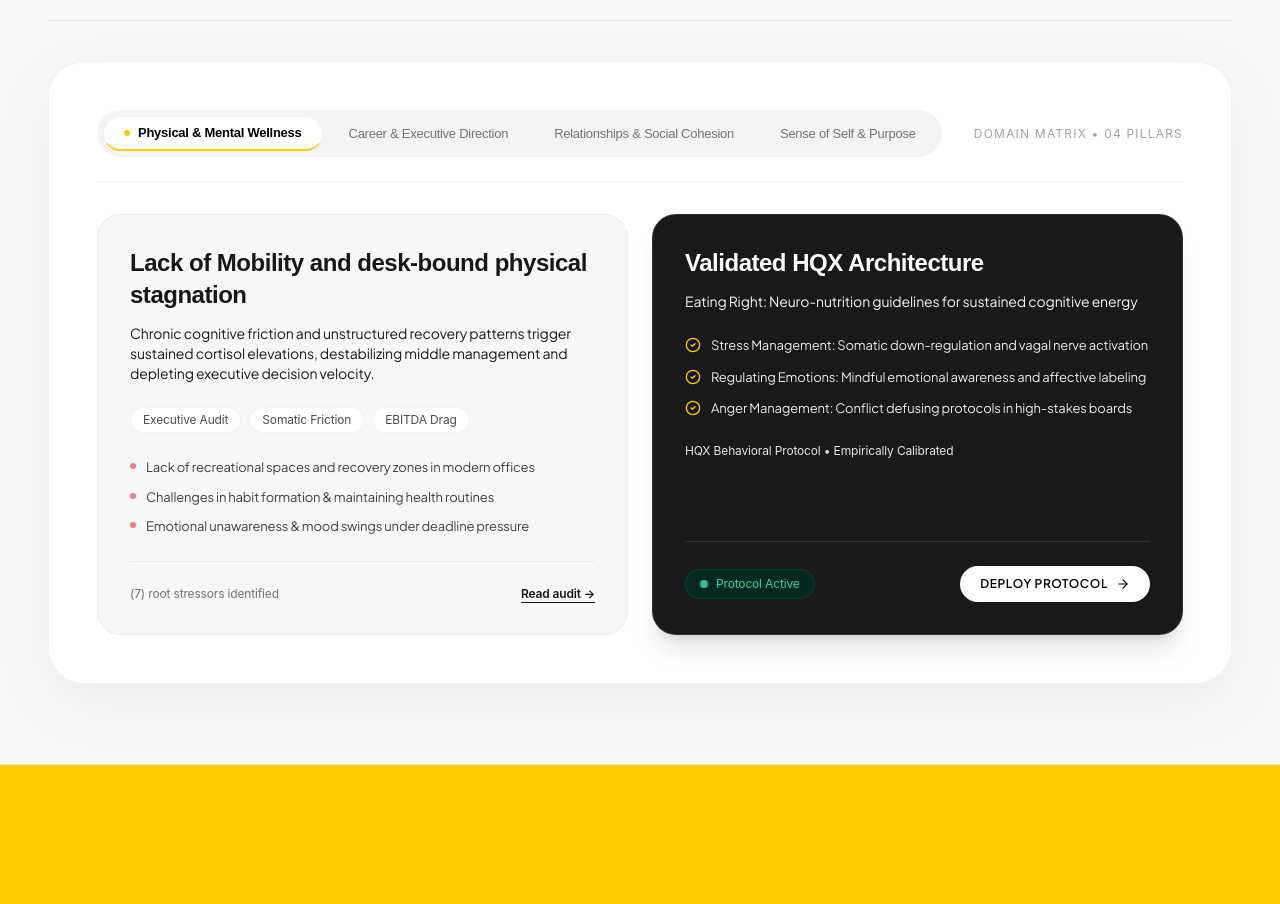
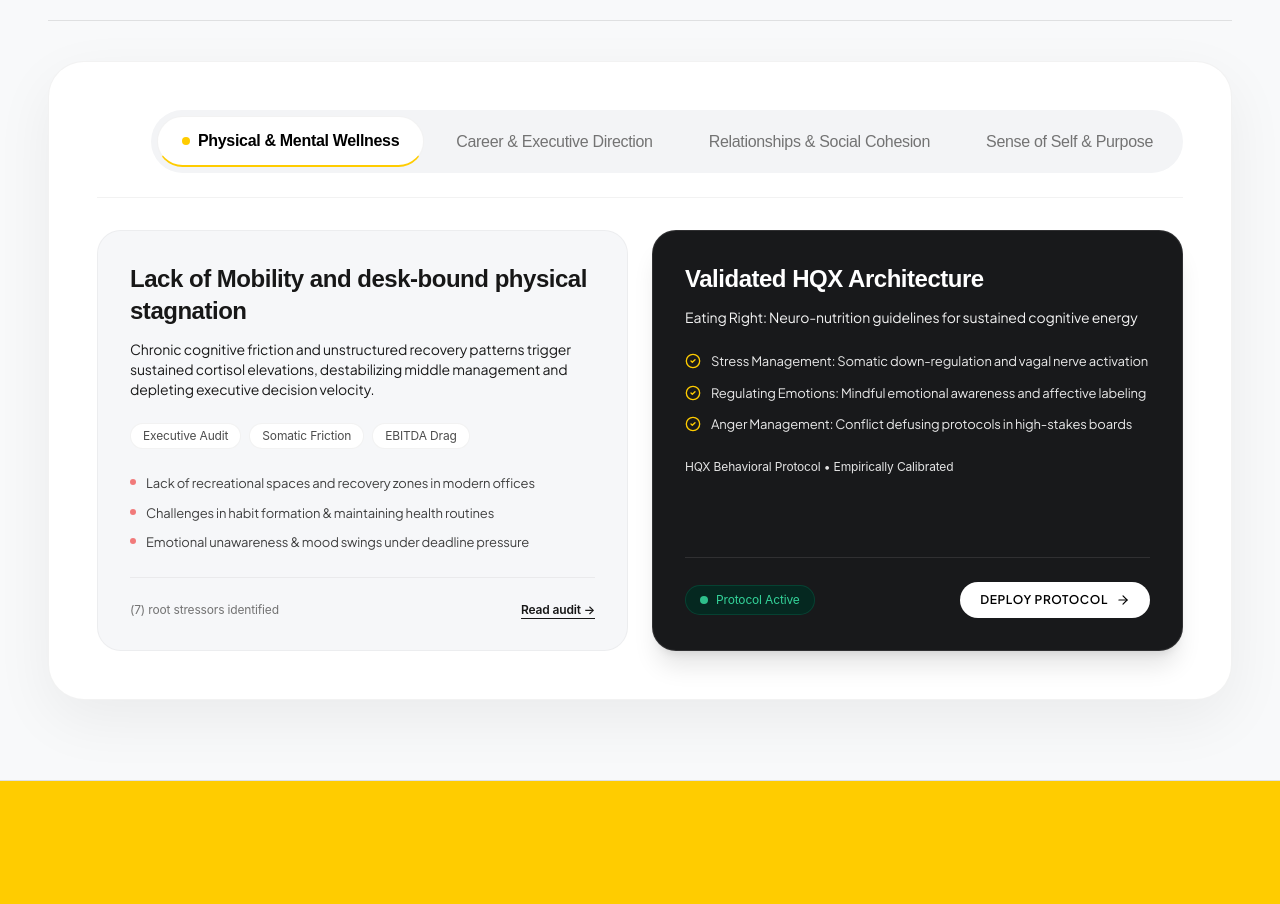
Before and after one commit to excitenext21-bit/HQX, a React (Vite) app: page /eudaimonic-transformation in a window 1280 px wide. Shown: the part 1963-2867 px from the top of the page. Built offline with nearby package versions, Linux system fonts and the light colour scheme; the HTML template or start-up script is replaced by a standard one; a web font is replaced by a local one.

Commit message:
Right-align 4 domain tabs, increase font size by 20%, and remove Domain Matrix label

```diff
--- a/src/pages/EudaimonicTransformation.jsx
+++ b/src/pages/EudaimonicTransformation.jsx
@@ -662,9 +662,9 @@ export default function EudaimonicTransformation() {
           {/* Elevated Floating UI Canvas Card (Matching Reference Mockup) */}
           <div className="bg-white rounded-3xl sm:rounded-[36px] p-6 sm:p-10 md:p-12 shadow-[0_20px_60px_rgba(0,0,0,0.06)] border border-black/5">
 
-            {/* Top Bar: 4 Domain Tabs at the position of Audit / Intervene / Quantify */}
-            <div className="flex flex-wrap items-center justify-between gap-4 mb-8 pb-6 border-b border-black/5">
-              <div className="flex flex-wrap items-center gap-1.5 bg-[#F3F4F6] p-1.5 rounded-2xl sm:rounded-full">
+            {/* Top Bar: 4 Domain Tabs Right-Aligned with 20% Bigger Font */}
+            <div className="flex justify-end mb-8 pb-6 border-b border-black/5">
+              <div className="flex flex-wrap items-center gap-2 bg-[#F3F4F6] p-1.5 rounded-2xl sm:rounded-full">
                 {Object.keys(matrixDomains).map((domainKey) => {
                   const dom = matrixDomains[domainKey];
                   const isSelected = activeDomain === domainKey;
@@ -672,23 +672,19 @@ export default function EudaimonicTransformation() {
                     <button
                       key={domainKey}
                       onClick={() => setActiveDomain(domainKey)}
-                      className={`px-4 sm:px-5 py-2 rounded-full text-xs sm:text-[13px] font-display transition-all duration-200 cursor-pointer flex items-center gap-2 focus:outline-none ${
+                      className={`px-5 sm:px-6 py-2.5 sm:py-3 rounded-full text-sm sm:text-base font-display transition-all duration-200 cursor-pointer flex items-center gap-2 focus:outline-none ${
                         isSelected
                           ? 'bg-white text-black font-bold shadow-xs border border-black/5 border-b-2 border-b-hq-yellow'
                           : 'text-neutral-500 hover:text-black font-medium'
                       }`}
                     >
                       {isSelected && (
-                        <span className="w-1.5 h-1.5 rounded-full bg-hq-yellow shrink-0" />
+                        <span className="w-2 h-2 rounded-full bg-hq-yellow shrink-0" />
                       )}
                       <span>{dom.label}</span>
                     </button>
                   );
                 })}
-              </div>
-
-              <div className="text-xs font-mono text-neutral-400 uppercase tracking-widest hidden lg:block">
-                Domain Matrix • 04 Pillars
               </div>
             </div>
 
```
Also changed, not shown: 4 other files (tests, documents, lock files or other folders).
